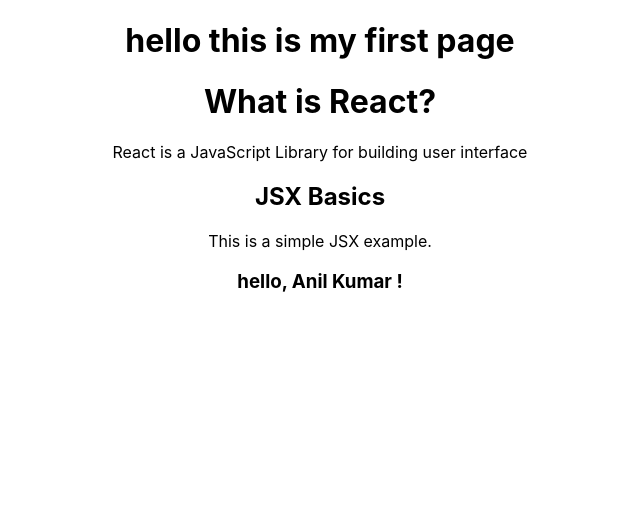
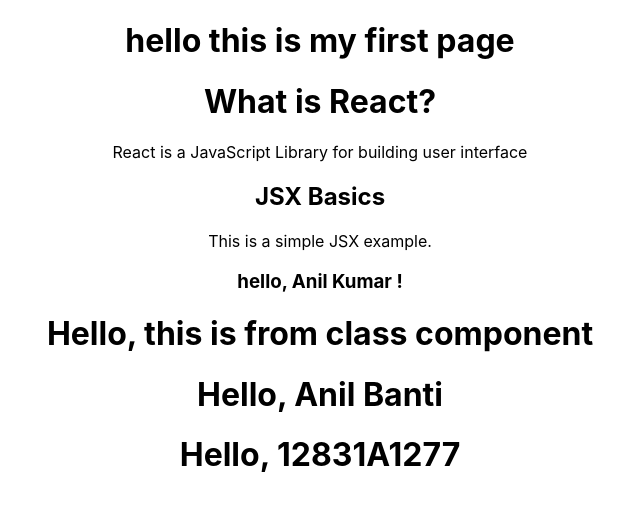
Before and after one commit to anilkumarbanti/mrv-react-demo, a React (Create React App) app: page / in a window 1280 px wide. Shown: the top 510 px of the page, without its empty margins (320-960 px from the left). Built offline with nearby package versions, Linux system fonts and the light colour scheme.

Commit message:
added the concepts class component, props

```diff
--- a/src/App.js
+++ b/src/App.js
@@ -2,13 +2,19 @@
 import './App.css';
 import Overview from './Overview';
 import JSXBasics from './JSXBasics';
-
+import ClassComponentDemo from './ClassComponentDemo';
+import PropsFunDemo from './PropsFunDemo';
+import PropsClassDemo from './PropsClassDemo';
 function App() {
   return (
     <div className="App">
      <h1>hello this is my first page</h1>
      <Overview></Overview>
      <JSXBasics></JSXBasics>
+     <ClassComponentDemo></ClassComponentDemo>
+     <PropsFunDemo name="Anil Banti"></PropsFunDemo>
+     <PropsClassDemo rollNumber="12831A1277"></PropsClassDemo>
+
     </div>
   );
 }
--- /dev/null
+++ b/src/ClassComponentDemo.js
@@ -0,0 +1,18 @@
+
+import React,{ Component } from "react";
+
+class ClassComponentDemo extends Component
+{
+    render(){
+        return(
+
+<div>
+
+<h1>Hello, this is from class component </h1>
+</div>
+
+        );
+    }
+}
+
+export default ClassComponentDemo;
--- /dev/null
+++ b/src/PropsClassDemo.js
@@ -0,0 +1,11 @@
+import React,{ Component } from "react";
+
+class PropsClassDemo extends Component
+{
+    render()
+    {
+        return <h1>Hello, {this.props.rollNumber}</h1>
+    }
+}
+
+export default PropsClassDemo;
--- /dev/null
+++ b/src/PropsFunDemo.js
@@ -0,0 +1,8 @@
+import React from 'react'
+
+function PropsFunDemo(props)
+{
+    return <h1>Hello, {props.name}</h1>
+}
+
+export default PropsFunDemo;
```
